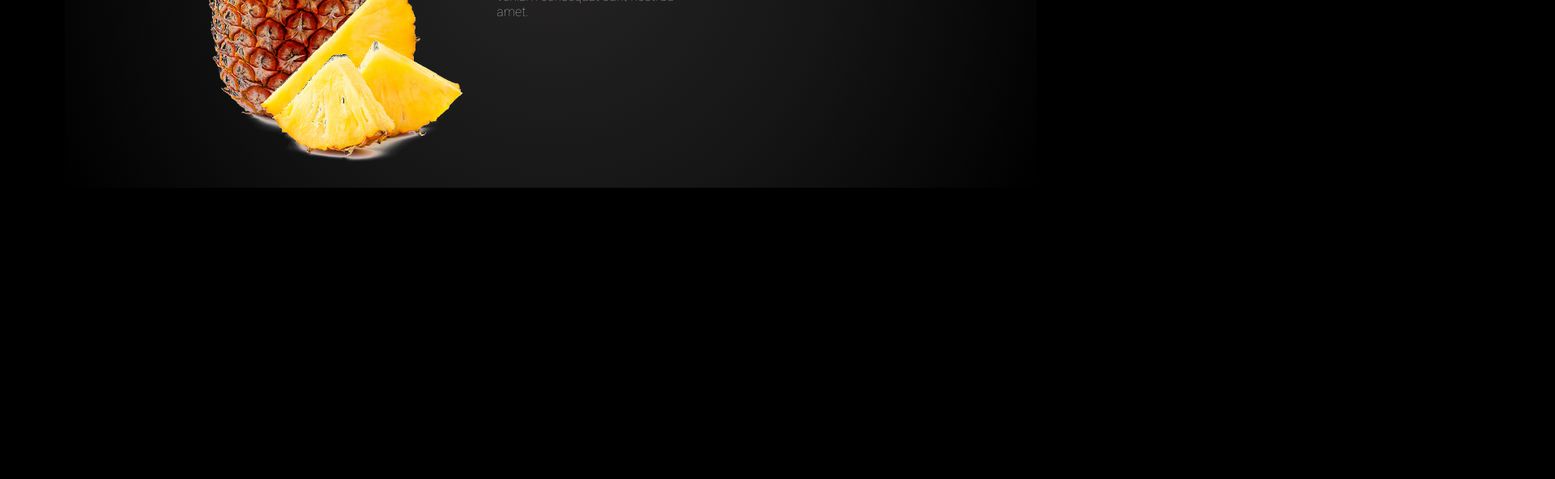
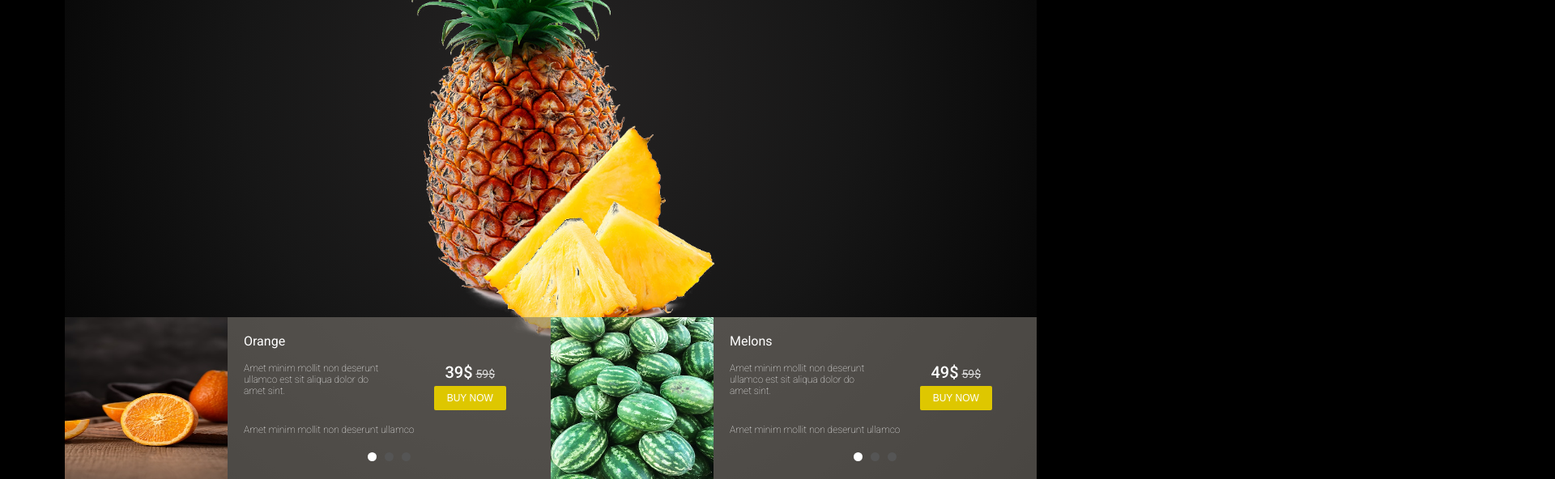
Before and after one commit to AlBarmajy/Food-Empire, a plain HTML site: page index.html in a window 1280 px wide. Shown: the part 447-1039 px from the top of the page at 81% size, 1920 px wide, since content can reach past the window. Before the commit the page ends 800 px from the top, so only its background shows below. Drawn offline with Linux system fonts and the light colour scheme.

Commit message:
Update style.css

```diff
--- a/style.css
+++ b/style.css
@@ -1,33 +1,35 @@
 @import url('https://fonts.googleapis.com/css2?family=Roboto:ital,wght@0,100..900;1,100..900&family=Sacramento&display=swap');
 
-*{
+* {
     padding: 0;
     margin: 0;
     box-sizing: border-box;
 }
 
-body{
+body {
     font-family: "Roboto", sans-serif;
     overflow-x: hidden;
     background-color: #000;
 }
 
-.home{
+.home {
     background-color: #000;
     color: white;
 }
 
-.container{
+.container {
     min-height: 100vh;
     height: auto;
     margin-left: 5rem;
 }
 
-nav{
+/* Start Nav */
+
+nav {
     display: flex;
     justify-content: space-between;
     align-items: center;
-    box-shadow: 0 0 8px black ;
+    box-shadow: 0 0 8px black;
     position: sticky;
     top: 0;
     background-color: #000;
@@ -35,111 +37,118 @@ nav{
     z-index: 10;
 }
 
-nav ul{
+nav ul {
     display: flex;
     align-items: center;
     list-style: none;
 }
 
-nav ul li{
+nav ul li {
     padding: 20px;
     font-weight: 200;
     color: #DEDEDE;
 }
 
-ul .icon1{
+ul .icon1 {
     margin-left: 30px;
     cursor: pointer;
 }
 
-ul .icon2{
+ul .icon2 {
     margin: 0 4rem 0 -1rem;
     cursor: pointer;
 }
 
-nav ul a{
+nav ul a {
     text-decoration: none;
     color: white;
 }
 
-.logo div{
+.logo div {
     font-size: 2rem;
     line-height: 1;
 }
 
-.food{
+.food {
     font-family: "Roboto", sans-serif;
     font-weight: 700;
 }
-.empire{
+
+.empire {
     font-family: "Sacramento", cursive;
 }
 
-.home .land-page{
+/* End Nav */
+
+/* Start Landing Page */
+.home .land-page {
     display: flex;
     justify-content: space-between;
     align-items: center;
-    background-image: radial-gradient(
-        circle at center,
-        rgb(38, 36, 36) 0%,
-        rgb(22, 22, 22) 50%,
-        rgb(0, 0, 0) 100%
-    );
+    background-image: radial-gradient(circle at center,
+            rgb(38, 36, 36) 0%,
+            rgb(22, 22, 22) 50%,
+            rgb(0, 0, 0) 100%);
+    position: relative;
+    height: 120vh;
 }
 
-.home .land-page .content-text1{
+.home .land-page .content-text1 {
     align-self: flex-start;
     margin-top: 4rem;
     width: 25%;
     margin-left: 15px;
+    z-index: 2;
 }
 
-.home .land-page .content-text1 .txt1{
+.home .land-page .content-text1 .txt1 {
     font-size: 24px;
     line-height: 1.5;
 }
 
-.home .land-page .content-text1  .txt1 .num{
+.home .land-page .content-text1 .txt1 .num {
     color: #B0B0B0;
 }
 
-.home .land-page .content-text1 .txt2{
+.home .land-page .content-text1 .txt2 {
     color: #B0B0B0;
     font-weight: 100;
 }
 
-.home .land-page > .pinaple-img{
+.home .land-page>.pinaple-img {
     width: 500px;
-    height: 600px;
-    object-fit: contain;
+    height: 700px;
+    position: absolute;
+    left: 50%;
+    transform: translate(-50%);
 }
 
-.home .land-page .content-text2{
+.home .land-page .content-text2 {
     align-self: flex-start;
     margin: 8rem 8rem 0 0;
     width: 370px;
-
+    z-index: 2;
 }
 
-.home .land-page .content-text2 .txt1{
+.home .land-page .content-text2 .txt1 {
     font-weight: 700;
     font-size: 4rem;
     margin-bottom: 10rem;
 }
 
-.home .land-page .content-text2 .txt1 .sub-txt{
+.home .land-page .content-text2 .txt1 .sub-txt {
     font-weight: 400;
     font-size: 1rem;
     font-family: "Sacramento", cursive;
     color: #DEC700;
 }
 
-.home .land-page .content-text2 .txt2{
+.home .land-page .content-text2 .txt2 {
     font-weight: 100;
     color: #B0B0B0;
 }
 
-.home .social{
+.home .social {
     position: fixed;
     top: 130px;
     right: 0;
@@ -154,45 +163,95 @@ nav ul a{
     padding: 10px;
 }
 
-/* Fruits Section */
-
-.home .fruits-section{
-    margin-top: -120px;
+.land-page .fruits-section {
     display: flex;
-    background-color: rgb(67, 60, 60);
-    height: 200px;
+    position: absolute;
+    bottom: 0;
 }
 
-.fruit-card{
+.land-page .fruits-section .fruit-card {
     display: flex;
-    background-color: transparent;
-    width: 50%;
 }
 
-.fruit-card .card-content{
-    background: transparent ;
-    display: grid;
-    grid-template-columns: repeat(3,1fr);
-    padding: 25px;
-    padding-right: 50px;
+.land-page .fruits-section img {
+    height: 200px;
+    width: 400px;
 }
 
-.card-content h4{
+.fruits-section .card-content h4 {
     font-weight: 400;
+    margin: 20px 0 0 20px;
 }
 
-.card-content button{
-    background-color: #DEC700;
-    width: 6rem;
-    height: 3rem;
-    border: none;
+.fruits-section .card-content {
+    display: grid;
+    grid-template-columns: 1fr 1fr;
+    position: relative;
+    background-color: rgba(126, 121, 115, 0.579);
 }
 
-.fruit-card img{
-    width: 250px;
+.fruits-section .card-content p {
+    grid-column: 1;
 }
 
-.fruit-card .card-content .description{
+.fruits-section .card-content .para2 {
+    grid-column: 1/3;
+}
+
+.fruits-section .card-content p {
     font-weight: 100;
     font-size: 12px;
+    margin-left: 20px;
 }
+
+.fruits-section .card-content button {
+    background-color: #DEC700;
+    color: #fff;
+    border: none;
+    padding: .5rem 1rem;
+    font-size: 12px;
+    border-radius: 2px;
+}
+
+.fruits-section .card-content .old-price {
+    text-decoration: line-through;
+    color: #DEDEDE;
+    font-size: 14px;
+}
+
+.fruits-section .card-content .current-price {
+    font-size: 20px;
+    font-weight: 500;
+}
+
+.fruits-section .card-content .price {
+    margin-bottom: 5px;
+}
+
+.fruits-section .card-content .buy {
+    display: flex;
+    flex-direction: column;
+    grid-column: 2;
+    grid-row: 2;
+    align-items: center;
+}
+
+.fruits-section .dots .dot {
+    height: 11px;
+    width: 11px;
+    border-radius: 50%;
+    background-color: #555555;
+    margin: 5px;
+}
+
+.fruits-section .dots .active {
+
+    background-color: white;
+}
+
+.fruits-section .dots{
+    grid-column: 1/3;
+    display: flex;
+    justify-content: center;
+}
+/* End Landing Page */
```
